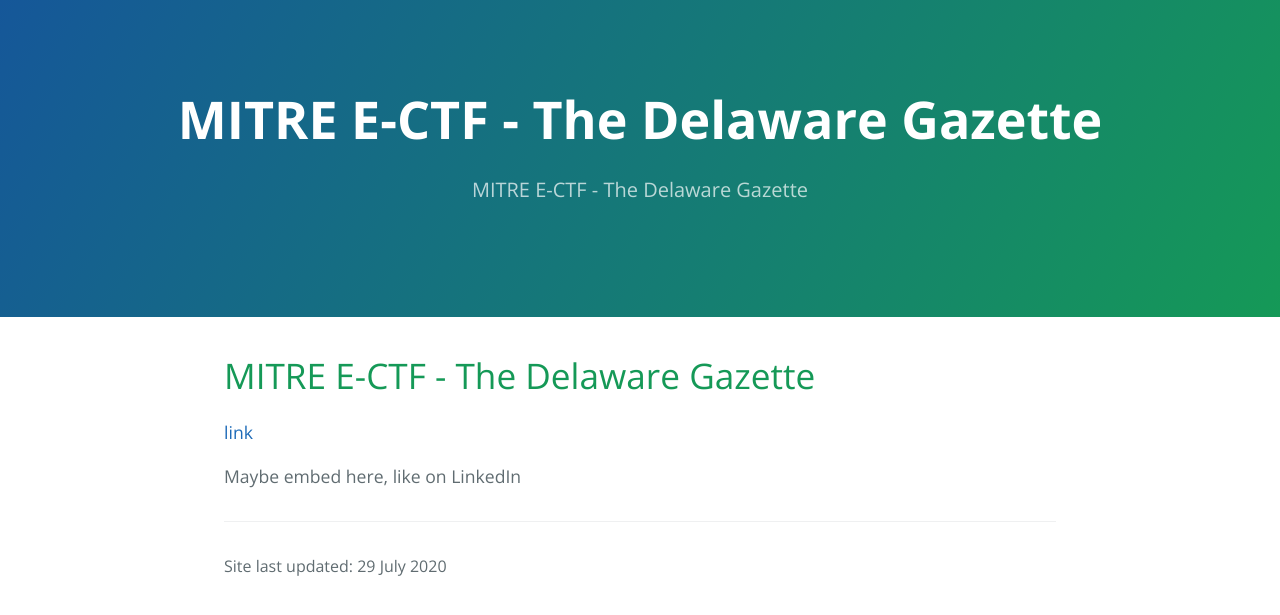
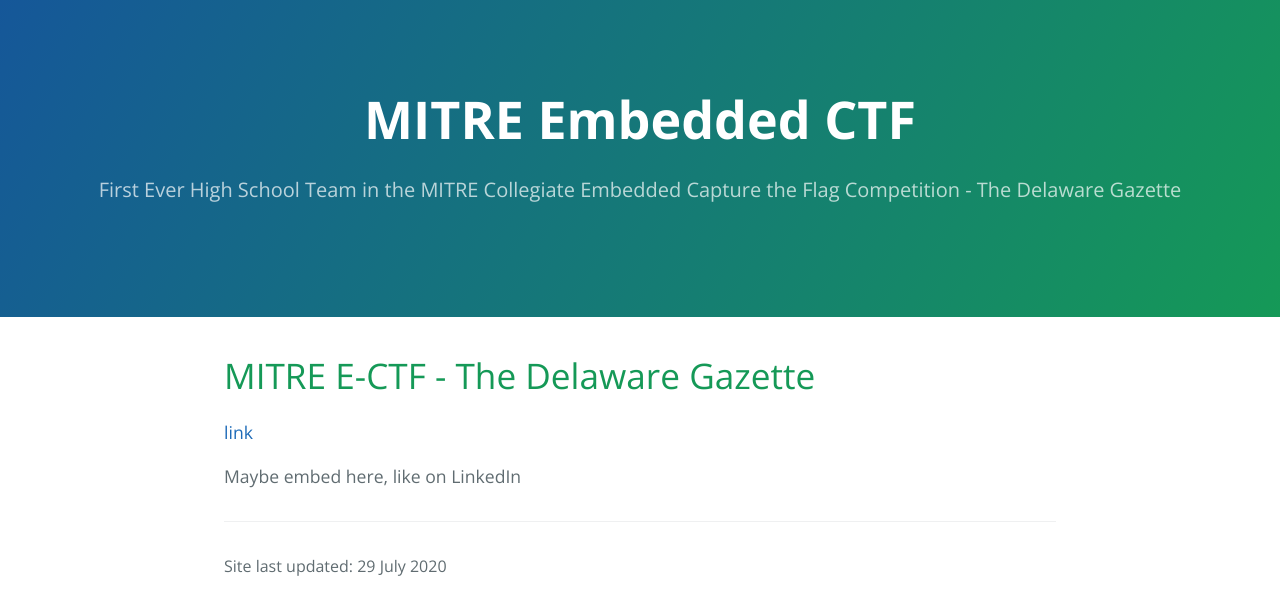
Before and after one commit to AdnanSlef/AdnanSlef.github.io, a Jekyll site: the page built from _posts/2020-02-16-ectf.md, in a window 1280 px wide. Shown: the top 615 px of the page. Built offline with Jekyll 4.4.1, drawn with Linux system fonts in a browser that asks for light colours.

```diff
--- a/_posts/2020-02-16-ectf.md
+++ b/_posts/2020-02-16-ectf.md
@@ -1,7 +1,7 @@
 ---
 layout: default
-title: MITRE E-CTF - The Delaware Gazette
-description: MITRE E-CTF - The Delaware Gazette
+title: MITRE Embedded CTF
+description: First Ever High School Team in the MITRE Collegiate Embedded Capture the Flag Competition - The Delaware Gazette
 categories: [ontheweb]
 tags: [untagged]
 ---
```
Also changed, not shown: testing.md (+10 -0 lines).
